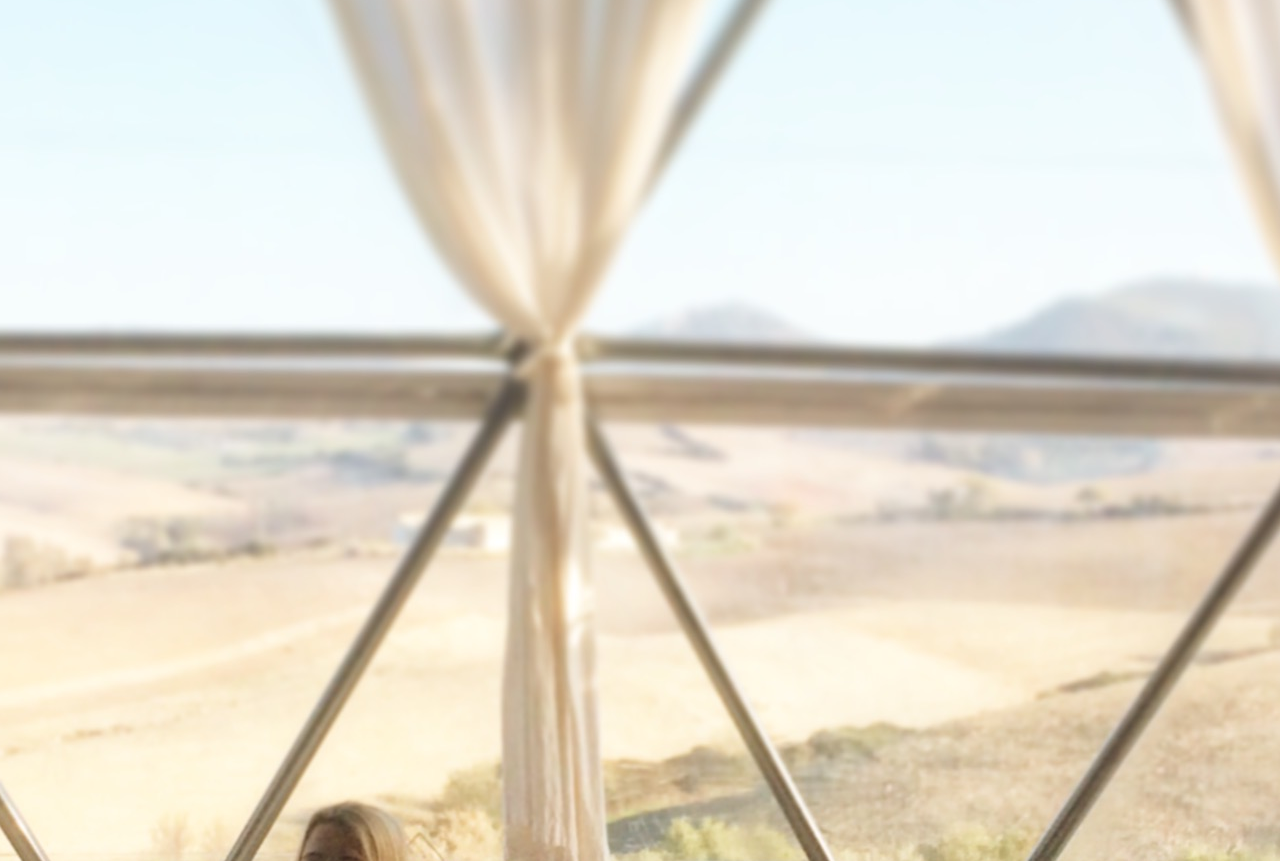
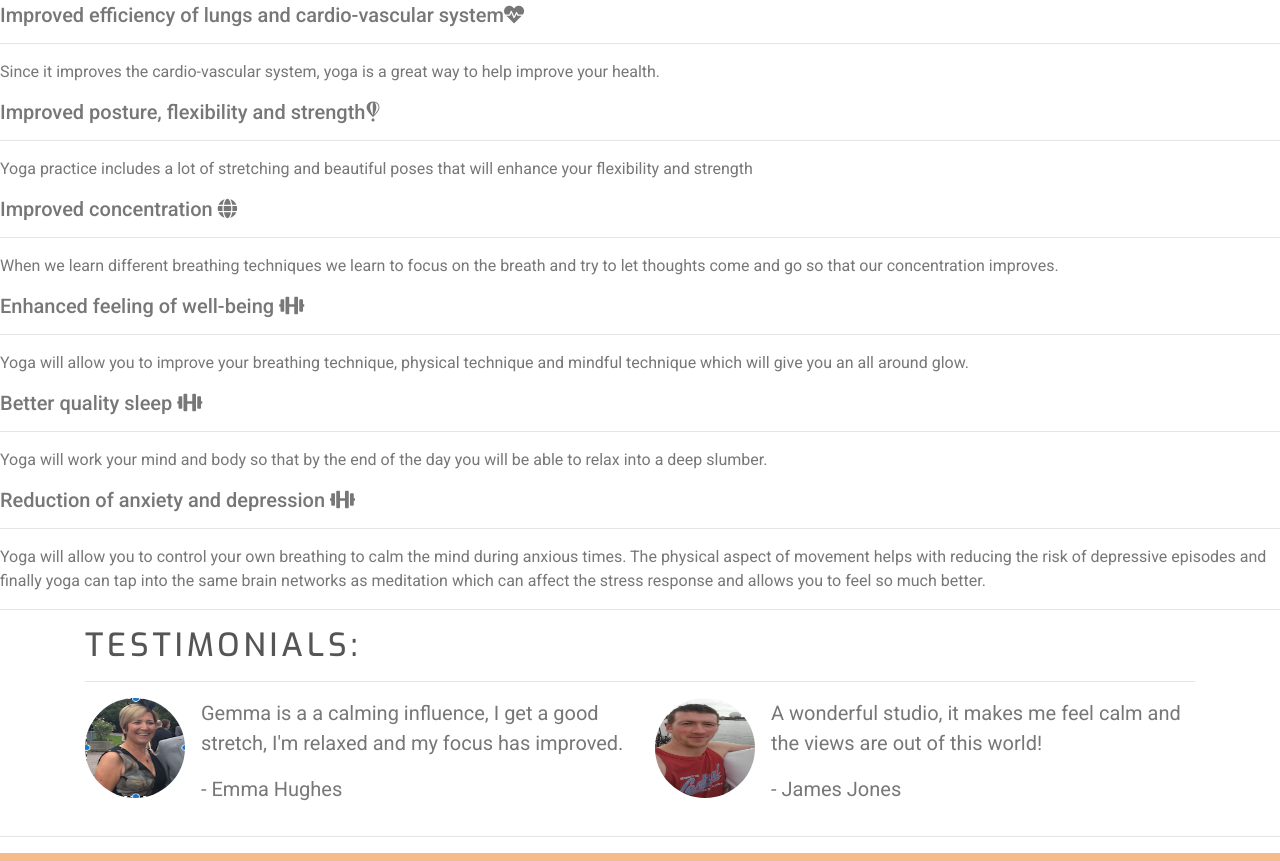
Before and after one commit to gemmaellis16/yoga-project, a plain HTML site: page index.html in a window 1280 px wide. Shown: the part 1459-2320 px from the top of the page. Drawn offline with nearby package versions, Linux system fonts and the light colour scheme.

Commit message:
add images to gallery and renamed images

```diff
--- a/assets/css/style.css
+++ b/assets/css/style.css
@@ -78,8 +78,8 @@ h2 {
 
     background-color: rgba(245, 94, 24, 0.582);
 
-    bottom: 120px;
-    left: 150px;
+    bottom: 150px;
+    left: 100px;
 
     position: absolute;
 
@@ -191,7 +191,7 @@ footer {
 	padding: 1em;
 	text-align: center;
     width: 100%;
-    position: fixed;
+    position: relative;
     bottom: 0;
     right: 0;
 	z-index: 3;
--- a/index.html
+++ b/index.html
@@ -50,24 +50,21 @@
     </section>
 
     <!-- Features from the Love Running project-->
-    <section id="yoga-outer">
-        <div id="yoga-image"></div>
-        <div id="cover-text1">
+    <section>
             <h2>Yoga Benefits</h2>
-            <p>Book now!  You will feel calm, relaxed and ready to take on the world!</p>
-        </div>
+
     </section>
 
     <section id="yoga-ethos">
         <div>
-            <h3>Improved efficiency of lungs and cardio-vascular system<i class="fas fa-heartbeat"></i></h3>
+            <h5>Improved efficiency of lungs and cardio-vascular system<i class="fas fa-heartbeat"></i></h5>
             <hr>
             <p>
                 Since it improves the cardio-vascular system, yoga is a great way to help improve your health.
             </p>
         </div>
         <div>
-            <h3>Improved posture, flexibility and strength<i class="fab fa-fly"></i></h3>
+            <h5>Improved posture, flexibility and strength<i class="fab fa-fly"></i></h5>
             <hr>
             <p>
                 Yoga practice includes a lot of stretching and beautiful poses that will enhance your flexibility and strength
@@ -75,7 +72,7 @@
         </div>
 
         <div>
-            <h3>Improved concentration <i class="fas fa-globe"></i></h3>
+            <h5>Improved concentration <i class="fas fa-globe"></i></h5>
             <hr>
             <p>
                  When we learn different breathing techniques we learn to focus on the breath and try to let thoughts come and go so that our concentration improves.
@@ -83,7 +80,7 @@
 
         </div>
         <div>
-            <h3>Enhanced feeling of well-being <i class="fas fa-dumbbell"></i></h3>
+            <h5>Enhanced feeling of well-being <i class="fas fa-dumbbell"></i></h5>
             <hr>
             <p>
                 Yoga will allow you to improve your breathing technique, physical technique and mindful technique which will give you an all around glow.
@@ -91,7 +88,7 @@
 
         </div>
         <div>
-            <h3>Better quality sleep <i class="fas fa-dumbbell"></i></h3>
+            <h5>Better quality sleep <i class="fas fa-dumbbell"></i></h5>
             <hr>
             <p>
                 Yoga will work your mind and body so that by the end of the day you will be able to relax into a deep slumber.
@@ -99,7 +96,7 @@
 
         </div>
         <div>
-            <h3>Reduction of anxiety and depression <i class="fas fa-dumbbell"></i></h3>
+            <h5>Reduction of anxiety and depression <i class="fas fa-dumbbell"></i></h5>
             <hr>
             <p>
                 Yoga will allow you to control your own breathing to calm the mind during anxious times. The physical aspect of movement helps with reducing the risk of depressive episodes and finally yoga can tap into the same brain networks as meditation which can affect the stress response and allows you to feel so much better.
@@ -113,17 +110,47 @@
 
     <hr>
     <!-- Testimonials sourced from Love Whiskey Project-->
-    <section class="testimonials">
-        <h2 class="text-uppercase">Testimonials:</h2>
-        <div class="testimonials">
-            <p>Gemma makes me feel great, the combination of breath work, stretching and relaxation makes me feel like I'm on Cloud 9! </p>
-            <p>- Emma Hughes</p>
+    <div class="container-wrapper">
+        <div class="container quotes-container content-container">
+            <section class="testimonials">
+                <div class="row">
+                    <div class="col-12 page-header">
+                        <h2 class="text-uppercase">Testimonials:</h2>
+                        <hr class="block-divider block-divider--short">
+                    </div>
+                </div>
+                <div class="row">
+                    <div class="col-12 col-md-6">
+                        <div class="media">
+                            <div class="d-none d-sm-block">
+                                <img src="assets/css/images/girl-image.png" class="rounded-circle mr-3" height=100 width=100>
+                            </div>
+                            <div class="media-body">
+                                <blockquote class="blockquote">
+                                    <p>Gemma is a a calming influence, I get a good stretch, I'm relaxed and my focus has improved.</p>
+                                    <p>- Emma Hughes</p>
+                                </blockquote>
+                            </div>
+                        </div>
+                    </div>
+                    <div class="col-12 col-md-6">
+                        <div class="media">
+                            <div class="d-none d-sm-block">
+                                <img src="assets/css/images/guy-image.png" class="rounded-circle mr-3" height=100 width=100>
+                            </div>
+                            <div class="media-body">
+                                <blockquote class="blockquote">
+                                    <p>A wonderful studio, it makes me feel calm and the views are out of this world!</p>
+                                    <p>- James Jones</p>
+                                </blockquote>
+                            </div>
+                        </div>
+                    </div>
+                </div>
+            </section>
+
         </div>
-        <div class="testimonials">
-            <p>The yoga studio is stunning, it's calming and what a breath-taking view!</p>
-            <p>- Claire Jones</p>
-        </div>
-    </section>
+    </div>
     <!-- /Testimonials -->
     <hr>
 
```
Also changed, not shown: gallery.html (+9 -3 lines), assets/css/images/dancer-studio.jpeg (added), assets/css/images/girl-image.png (added), assets/css/images/guy-image.png (added), assets/css/images/painting-studio.jpeg (added), assets/css/images/rainbow-studio.jpeg (added), assets/css/images/sitting-studio.jpeg (added), assets/css/images/teaching-studio.jpeg (added), assets/css/images/yoga-image.jpeg (deleted), assets/css/images/yoga-image.png (added), 2 other files.
